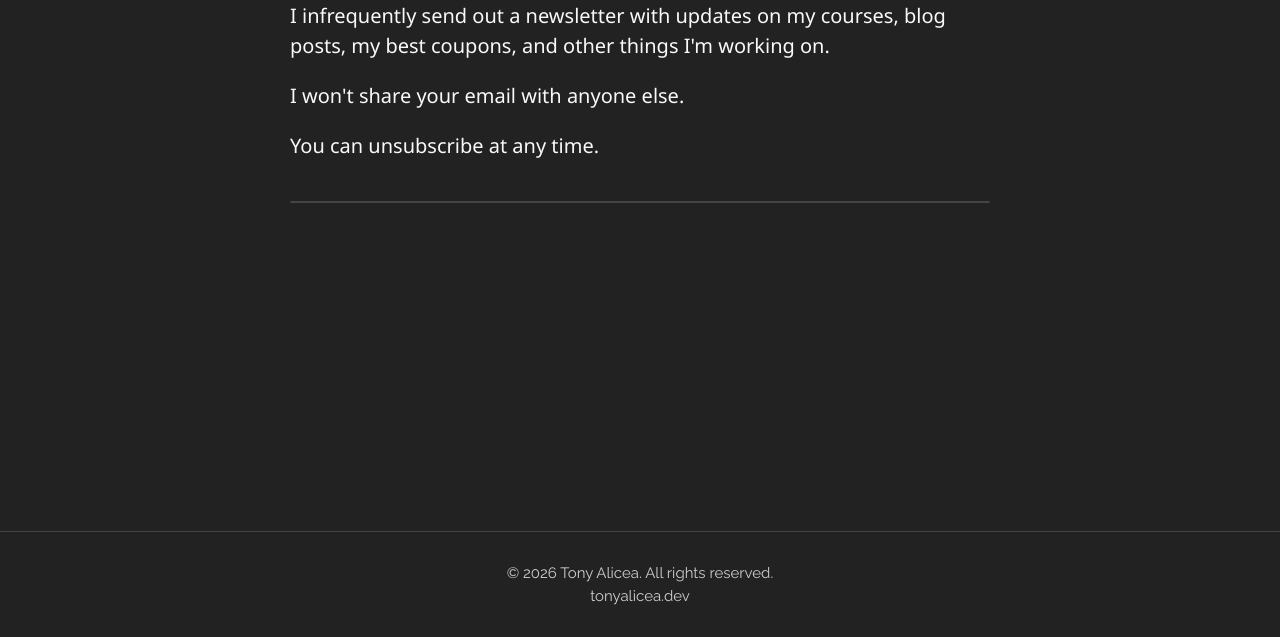
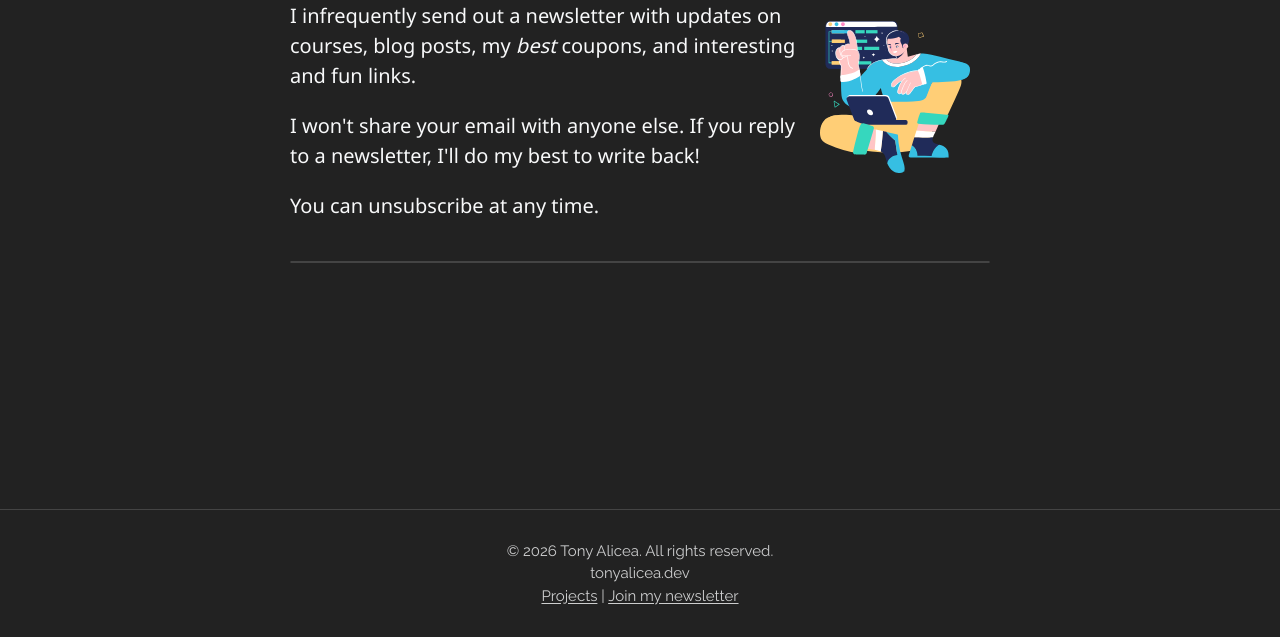
Before and after one commit to AnthonyPAlicea/anthonyalicea, an Eleventy site: page newsletter/index.njk in a window 1280 px wide. Shown: the part 163-800 px from the top of the page. Built offline with nearby package versions, Linux system fonts and the light colour scheme; Eleventy itself is replaced by a stand-in of ours; files that its build step writes are made by us from their sources.

Commit message:
Navigation update

```diff
--- a/assets/main.css
+++ b/assets/main.css
@@ -308,6 +308,11 @@ article.post img {
     margin: 0 auto;
 }
 
+article.post img.small-image {
+    max-width: 100px;
+    margin: 1rem;
+}
+
 article.post blockquote {
     border-inline-start: solid 3px #463D00;
     padding-inline-start: 1rem;
@@ -454,6 +459,10 @@ p {
     article.post img {
         max-width: 700px;
     }
+
+    article.post img.small-image {
+        max-width: 150px;
+    }
 }
 
 @media screen and (min-width: 1150px) {
@@ -518,3 +527,12 @@ footer {
 .footer-content a:hover {
     color: var(--color-link);
 }
+
+.footer-content .newsletter-link {
+    text-decoration: underline;
+    text-underline-offset: 2px;
+}
+
+.footer-content .newsletter-link:hover {
+    text-decoration: none;
+}
--- a/includes/page.njk
+++ b/includes/page.njk
@@ -51,7 +51,7 @@
       <a href="{{ site.baseUrl }}"><img src="/assets/tonyalicea.png" alt="Home" /></a>
       <ul>
         <li><a href="{{ site.baseUrl }}courses">courses</a></li>
-        <li><a href="{{ site.baseUrl }}projects">projects</a></li>
+        <li><a href="{{ site.baseUrl }}newsletter">newsletter</a></li>
         <li><a href="{{ site.baseUrl }}blog">blog</a></li>
         <li><a href="{{ site.baseUrl }}work-with-me">work with me</a></li>
       </ul>
@@ -63,6 +63,7 @@
       <div class="footer-content">
         <p>&copy; {% year %} Tony Alicea. All rights reserved.</p>
         <p><a href="https://tonyalicea.dev">tonyalicea.dev</a></p>
+        <p><a href="/projects" class="newsletter-link">Projects</a> | <a href="/newsletter" class="newsletter-link">Join my newsletter</a></p>
       </div>
     </footer>
     <script src="https://unpkg.com/clipboard@2/dist/clipboard.min.js"></script>
--- a/index.njk
+++ b/index.njk
@@ -34,7 +34,7 @@ permalink: "/{% if pagination.pageNumber > 0 %}page/{{ pagination.pageNumber + 1
   }
 
   .tony-card__caption2 {
-    margin-block-end: 0.375rem;
+    margin-block-end: 0.75rem;
   }
 
   .tony-card__caption3 {
--- a/newsletter/index.njk
+++ b/newsletter/index.njk
@@ -26,9 +26,12 @@
 {% block body %}
 <article class="post">
 <h1>Newsletter</h1>
-<p>I infrequently send out a newsletter with updates on my courses, blog posts, my best coupons, and other things I'm working on.</p>
-<p>I won't share your email with anyone else.</p>
+<section>
+<img src="/assets/personwithlaptop.svg" class="small-image" style="float: right;" />
+<p>I infrequently send out a newsletter with updates on courses, blog posts, my <em>best</em> coupons, and interesting and fun links.</p>
+<p>I won't share your email with anyone else. If you reply to a newsletter, I'll do my best to write back!</p>
 <p>You can unsubscribe at any time.</p>
+</section>
 </article>
 <article class="mailing-list">
     <div id="fd-form-679d3e8ec4c21b86ff8a9772"></div>
```
Also changed, not shown: assets/personwithlaptop.svg (added).
